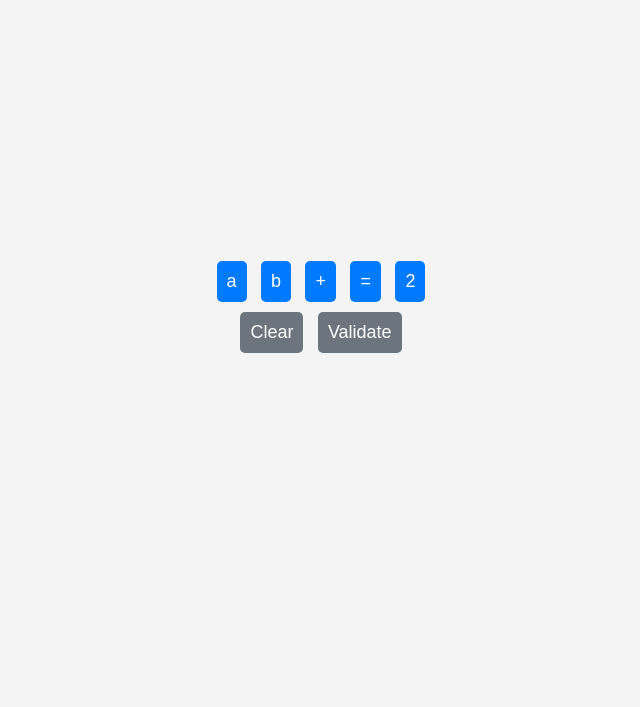
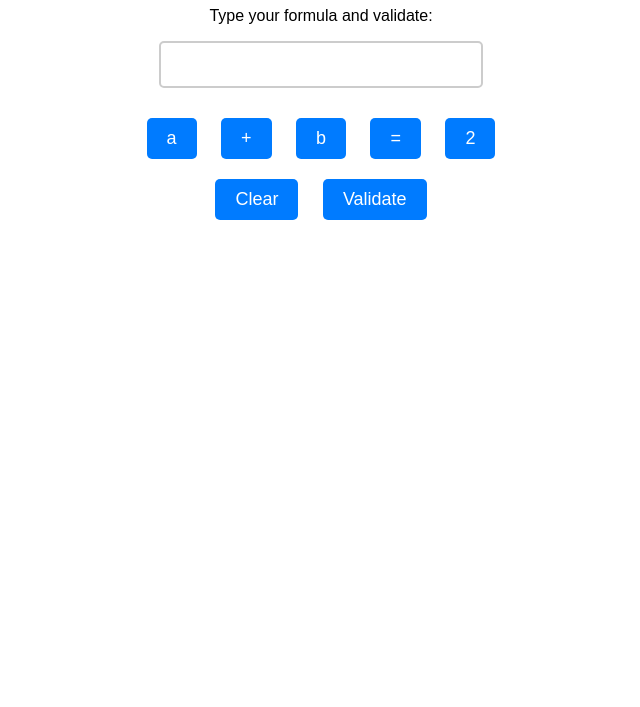
Before and after one commit to Jsimpson72/Physics-Keyboard, a plain HTML site: page index.html in a window 1280 px wide. Shown: the part 93-800 px from the top of the page, without its empty margins (319-959 px from the left). Drawn offline with Linux system fonts and the light colour scheme.

Commit message:
Update index.html

```diff
--- a/index.html
+++ b/index.html
@@ -7,59 +7,80 @@
     <style>
         body {
             font-family: Arial, sans-serif;
-            display: flex;
-            flex-direction: column;
-            align-items: center;
-            justify-content: center;
-            height: 100vh;
+            text-align: center;
             margin: 0;
-            background: #f4f4f4;
+            padding: 20px;
         }
-        .key {
-            margin: 5px;
+        .input-field {
+            font-size: 20px;
             padding: 10px;
+            width: 300px;
+            text-align: center;
+            border: 2px solid #ccc;
+            border-radius: 5px;
+            margin-bottom: 20px;
+        }
+        button {
+            padding: 10px 20px;
             font-size: 18px;
-            background: #007bff;
+            cursor: pointer;
+            background-color: #007bff;
             color: white;
             border: none;
             border-radius: 5px;
-            cursor: pointer;
+            margin: 10px;
         }
-        .key:hover {
-            background: #0056b3;
+        button:hover {
+            background-color: #0056b3;
         }
-        .action-key {
-            background: #6c757d;
-        }
-        .action-key:hover {
-            background: #5a6268;
+        #feedback {
+            margin-top: 20px;
+            font-size: 18px;
         }
     </style>
 </head>
 <body>
+    <h1>Physics Keyboard</h1>
+    <p>Type your formula and validate:</p>
+    <input id="keyboardInput" class="input-field" readonly />
     <div>
-        <button class="key" onclick="sendInput('a')">a</button>
-        <button class="key" onclick="sendInput('b')">b</button>
-        <button class="key" onclick="sendInput('+')">+</button>
-        <button class="key" onclick="sendInput('=')">=</button>
-        <button class="key" onclick="sendInput('2')">2</button>
+        <button onclick="addKey('a')">a</button>
+        <button onclick="addKey('+')">+</button>
+        <button onclick="addKey('b')">b</button>
+        <button onclick="addKey('=')">=</button>
+        <button onclick="addKey('2')">2</button>
     </div>
-    <div>
-        <button class="key action-key" onclick="sendClear()">Clear</button>
-        <button class="key action-key" onclick="sendValidate()">Validate</button>
-    </div>
+    <button onclick="clearInput()">Clear</button>
+    <button onclick="validate()">Validate</button>
+    <p id="feedback"></p>
 
     <script>
-        function sendInput(value) {
-            parent.postMessage({ action: 'input', value }, '*');
+        const inputField = document.getElementById("keyboardInput");
+        const feedback = document.getElementById("feedback");
+
+        // Append key to the input
+        function addKey(key) {
+            inputField.value += key;
         }
 
-        function sendClear() {
-            parent.postMessage({ action: 'clear' }, '*');
+        // Clear the input field
+        function clearInput() {
+            inputField.value = '';
+            feedback.textContent = '';
         }
 
-        function sendValidate() {
-            parent.postMessage({ action: 'validate' }, '*');
+        // Validate input and send result to the parent page
+        function validate() {
+            const isValid = inputField.value.trim() === "a+b=2"; // Example validation logic
+
+            if (isValid) {
+                feedback.textContent = "Correct! Entry validated.";
+                feedback.style.color = "green";
+                parent.postMessage({ action: "input", value: inputField.value }, "*");
+            } else {
+                feedback.textContent = "Incorrect. Please try again.";
+                feedback.style.color = "red";
+            }
         }
     </script>
 </body>
```
